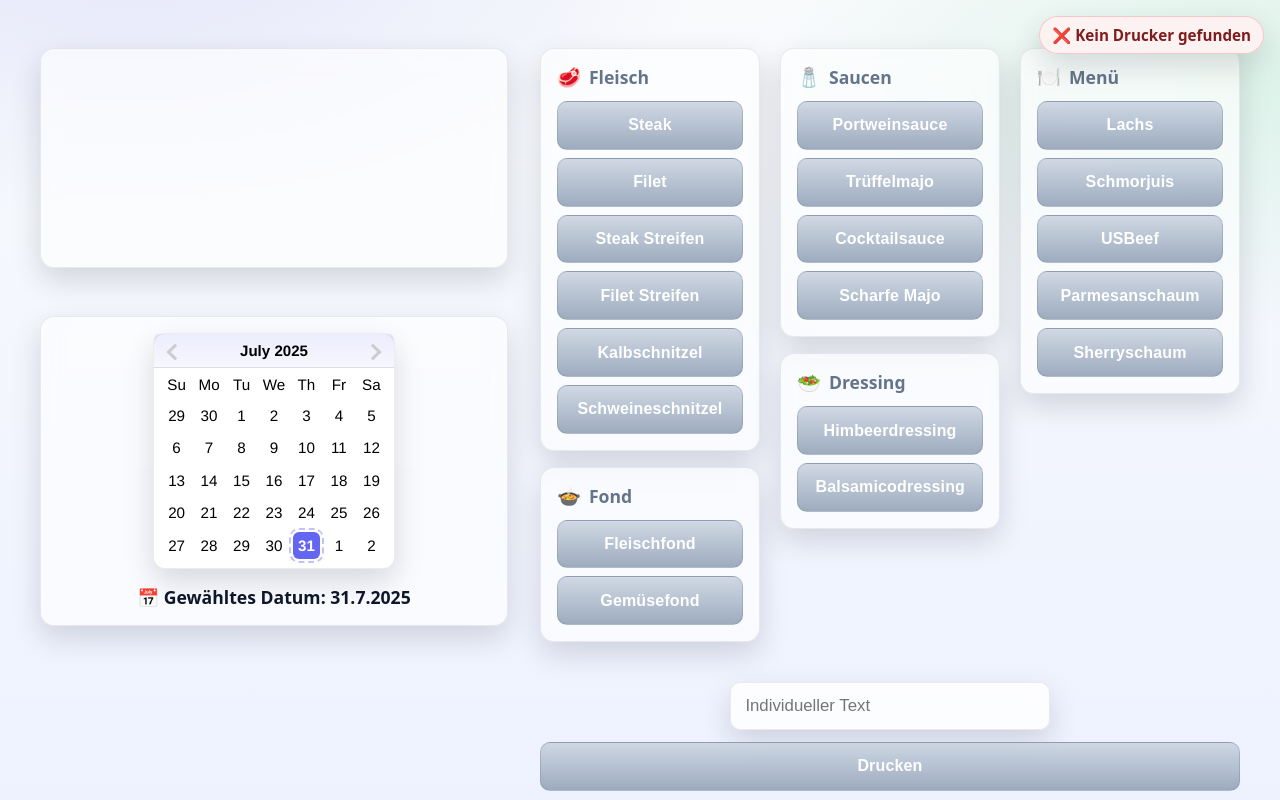
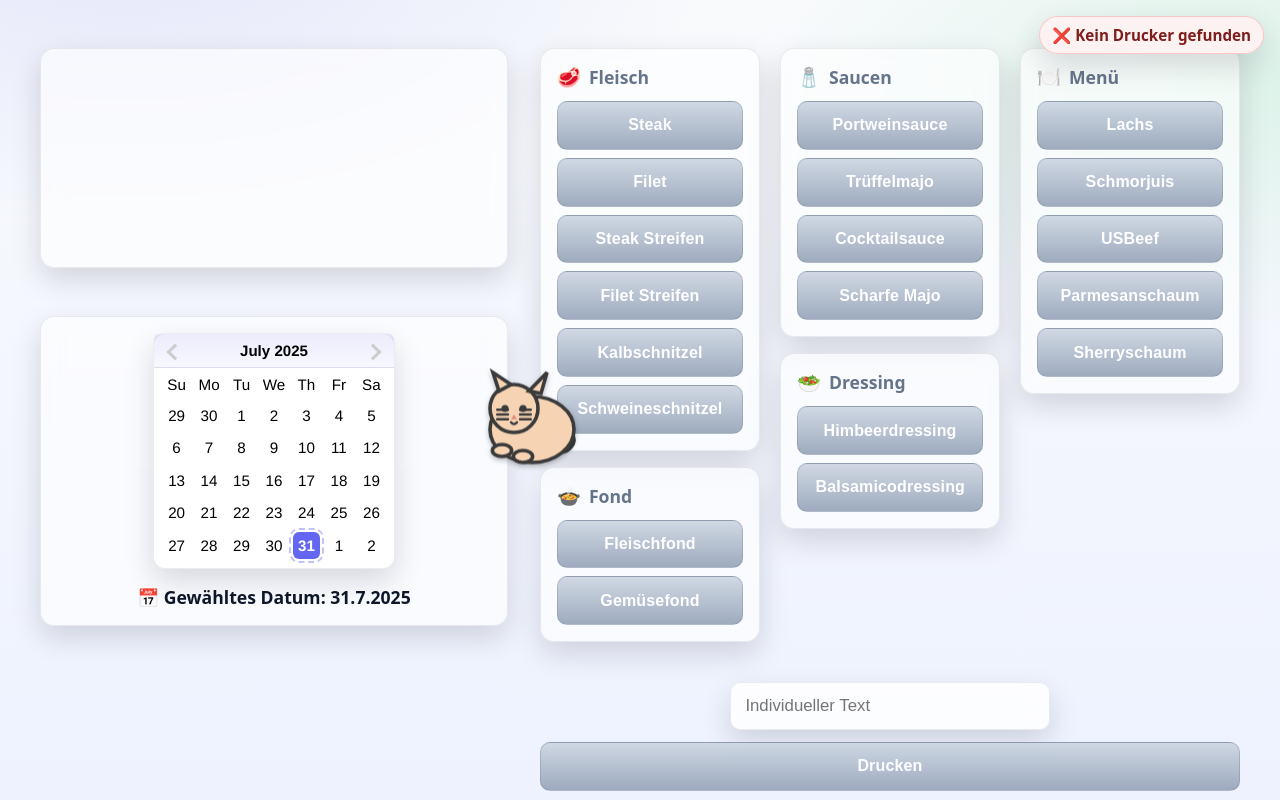
Before and after one commit to SpLord/LabelKitchenPrinter, a React (Vite) app: page / in a window 1280 px wide. Built offline with nearby package versions, Linux system fonts and the light colour scheme; no server answers.

Commit message:
Füge CatSprite-Komponente hinzu und implementiere Animation sowie zufällige Positionierung

```diff
--- a/src/App.jsx
+++ b/src/App.jsx
@@ -4,6 +4,7 @@ import DatePicker from "react-datepicker";
 import "react-datepicker/dist/react-datepicker.css";
 
 import './styles.css';
+import CatSprite from './CatSprite.jsx';
 
 const labelGroups = {
   Fleisch: ['Steak', 'Filet', 'Steak Streifen', 'Filet Streifen', 'Kalbschnitzel','Schweineschnitzel'],
@@ -103,6 +104,7 @@ export default function App() {
 
   return (
     <>
+      <CatSprite />
       <div className="status-indicator">
         {printerStatus === 'checking' && <span>🔄 Drucker wird erkannt…</span>}
         {printerStatus === 'online' && (
--- /dev/null
+++ b/src/CatSprite.jsx
@@ -0,0 +1,65 @@
+import { useEffect, useState } from 'react';
+
+export default function CatSprite() {
+  const [pos, setPos] = useState({ top: 20, left: 20 });
+
+  const randomize = () => {
+    const margin = 20;
+    const catWidth = 120; // match CSS width
+    const catHeight = 120;
+    const maxLeft = Math.max(0, window.innerWidth - catWidth - margin);
+    const maxTop = Math.max(0, window.innerHeight - catHeight - margin);
+    const left = Math.floor(Math.random() * (maxLeft - margin + 1)) + margin;
+    const top = Math.floor(Math.random() * (maxTop - margin + 1)) + margin;
+    setPos({ top, left });
+  };
+
+  useEffect(() => {
+    randomize();
+    const id = setInterval(randomize, 20000); // every 20s
+    return () => clearInterval(id);
+  }, []);
+
+  return (
+    <div
+      className="cat-sprite"
+      style={{ top: pos.top, left: pos.left }}
+      aria-hidden
+    >
+      {/* Simple comic-style cat SVG */}
+      <svg viewBox="0 0 200 200" width="100%" height="100%">
+        <defs>
+          <filter id="shadow" x="-20%" y="-20%" width="140%" height="140%">
+            <feDropShadow dx="0" dy="4" stdDeviation="4" floodOpacity="0.25" />
+          </filter>
+        </defs>
+        {/* Tail */}
+        <path d="M155 120c20 0 30 15 20 28s-26 10-33 3" fill="none" stroke="#3b3b3b" strokeWidth="8" strokeLinecap="round">
+          <animate attributeName="d" dur="1.8s" repeatCount="indefinite" values="M155 120c20 0 30 15 20 28s-26 10-33 3; M155 120c22 2 34 12 26 26s-26 12-35 6; M155 120c20 0 30 15 20 28s-26 10-33 3" />
+        </path>
+        {/* Body */}
+        <g filter="url(#shadow)">
+          <ellipse cx="110" cy="120" rx="70" ry="55" fill="#f5d3b3" stroke="#3b3b3b" strokeWidth="6" />
+          {/* Head */}
+          <circle cx="80" cy="85" r="40" fill="#f5d3b3" stroke="#3b3b3b" strokeWidth="6" />
+          {/* Ears */}
+          <path d="M55 56 L45 25 L75 45 Z" fill="#f5d3b3" stroke="#3b3b3b" strokeWidth="6" />
+          <path d="M105 56 L135 25 L125 60 Z" fill="#f5d3b3" stroke="#3b3b3b" strokeWidth="6" />
+          {/* Eyes */}
+          <circle cx="65" cy="85" r="6" fill="#3b3b3b" />
+          <circle cx="95" cy="85" r="6" fill="#3b3b3b" />
+          {/* Nose */}
+          <polygon points="80,95 75,103 85,103" fill="#e08e79" />
+          {/* Mouth */}
+          <path d="M75 108 q5 6 10 0" stroke="#3b3b3b" strokeWidth="4" fill="none" strokeLinecap="round" />
+          {/* Whiskers */}
+          <path d="M52 95 h18 M52 103 h18 M52 87 h18" stroke="#3b3b3b" strokeWidth="4" strokeLinecap="round" />
+          <path d="M90 95 h18 M90 103 h18 M90 87 h18" stroke="#3b3b3b" strokeWidth="4" strokeLinecap="round" />
+          {/* Paws */}
+          <ellipse cx="60" cy="155" rx="16" ry="10" fill="#f5d3b3" stroke="#3b3b3b" strokeWidth="6" />
+          <ellipse cx="95" cy="165" rx="16" ry="10" fill="#f5d3b3" stroke="#3b3b3b" strokeWidth="6" />
+        </g>
+      </svg>
+    </div>
+  );
+}
--- a/src/styles.css
+++ b/src/styles.css
@@ -16,6 +16,7 @@
   --border: rgba(15, 23, 42, 0.08);
   --radius: 14px;
   --shadow-lg: 0 12px 30px rgba(2, 6, 23, 0.14);
+  --shadow-sm: 0 6px 16px rgba(2, 6, 23, 0.12);
 }
 
 * {
@@ -41,6 +42,25 @@ h1 {
   margin: 0 0 1.5rem 0;
   font-weight: 800;
   letter-spacing: -0.02em;
+}
+
+/* ==========================
+   🐱 Cat Sprite
+   ========================== */
+
+.cat-sprite {
+  position: fixed;
+  width: 120px;
+  height: 120px;
+  z-index: 40;
+  transition: top 500ms ease, left 500ms ease, transform 300ms ease;
+  animation: cat-float 3s ease-in-out infinite;
+  pointer-events: none; /* blockiert keine Klicks */
+}
+
+@keyframes cat-float {
+  0%, 100% { transform: translateY(0); }
+  50% { transform: translateY(-6px); }
 }
 
 /* ==========================
```
